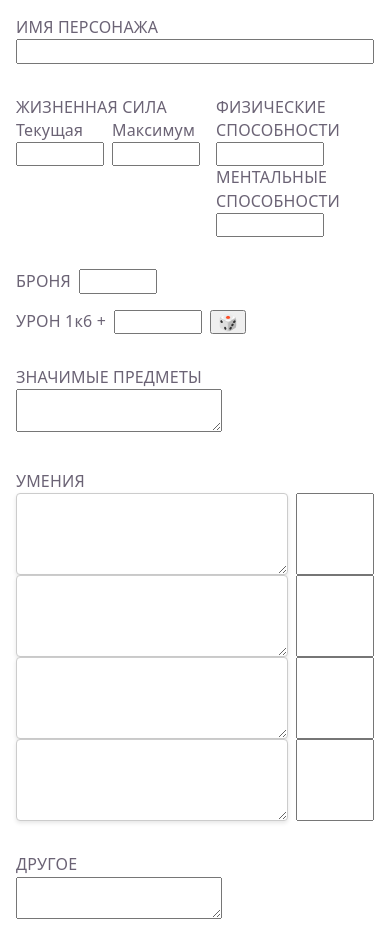
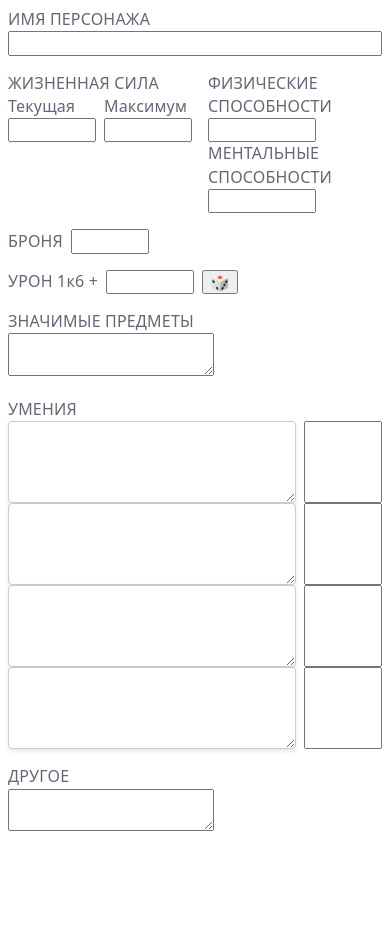
Before and after one commit to AlexanderMisyura/BYBK-char, a website built with Vite: page index.html in a window 390 px wide. After the commit the page ends 846 px from the top, so only its background shows below. Built offline with nearby package versions, Linux system fonts and the light colour scheme.

Commit message:
feat: improve adaptability and ui

```diff
--- a/src/components/char-sheet/char-sheet.module.css
+++ b/src/components/char-sheet/char-sheet.module.css
@@ -6,12 +6,20 @@
   border: 1px solid #ccc;
   border-radius: 4px;
   box-shadow: 0 2px 4px rgba(0, 0, 0, 0.1);
+
+  @media (max-width: 550px) {
+    padding: 0.5rem;
+  }
 }
 
 .container {
   display: flex;
   flex-direction: column;
   padding: 1rem;
+
+  @media (max-width: 550px) {
+    padding: 0.5rem;
+  }
 }
 
 .name {
@@ -30,6 +38,10 @@
   border: 1px solid #ccc;
   border-radius: 4px;
   box-shadow: 0 2px 4px rgba(0, 0, 0, 0.1);
+
+  &:invalid {
+    border-color: red;
+  }
 }
 
 .large-text-input {
--- a/src/components/lesser-stats/lesser-stats.module.css
+++ b/src/components/lesser-stats/lesser-stats.module.css
@@ -3,12 +3,18 @@
   flex-wrap: wrap;
   gap: 1rem;
   padding: 1rem;
+
+
+  @media (max-width: 550px) {
+    padding: 0.5rem;
+  }
 }
 
 .stat {
   display: flex;
   gap: 0.5rem;
   align-items: center;
+  flex-wrap: wrap;
   text-wrap: nowrap;
 }
 
--- a/src/components/lesser-stats/lesser-stats.ts
+++ b/src/components/lesser-stats/lesser-stats.ts
@@ -55,13 +55,9 @@ export class LesserStats extends BaseComponent<'div'> {
 
       div(
         { classes: [styles.stat] },
-        label(
-          { htmlFor: 'damage' },
-          span({ text: 'УРОН 1к6 +' }),
-        ),
+        label({ htmlFor: 'damage', text: 'УРОН 1к6 +' }),
         this.damageInput,
-        this.damageButton,
-        this.damageOutput,
+        div({ classes: [styles.stat] }, this.damageButton, this.damageOutput),
       ),
     );
 
--- a/src/components/main-stats/main-stats.module.css
+++ b/src/components/main-stats/main-stats.module.css
@@ -3,6 +3,10 @@
   flex-wrap: wrap;
   gap: 1rem;
   padding: 1rem;
+
+  @media (max-width: 550px) {
+    padding: 0.5rem;
+  }
 }
 
 .vitality {
--- a/src/components/skills/skills.module.css
+++ b/src/components/skills/skills.module.css
@@ -2,6 +2,10 @@
   display: flex;
   flex-direction: column;
   padding: 1rem;
+
+  @media (max-width: 550px) {
+    padding: 0.5rem;
+  }
 }
 
 .skills-container {
```
